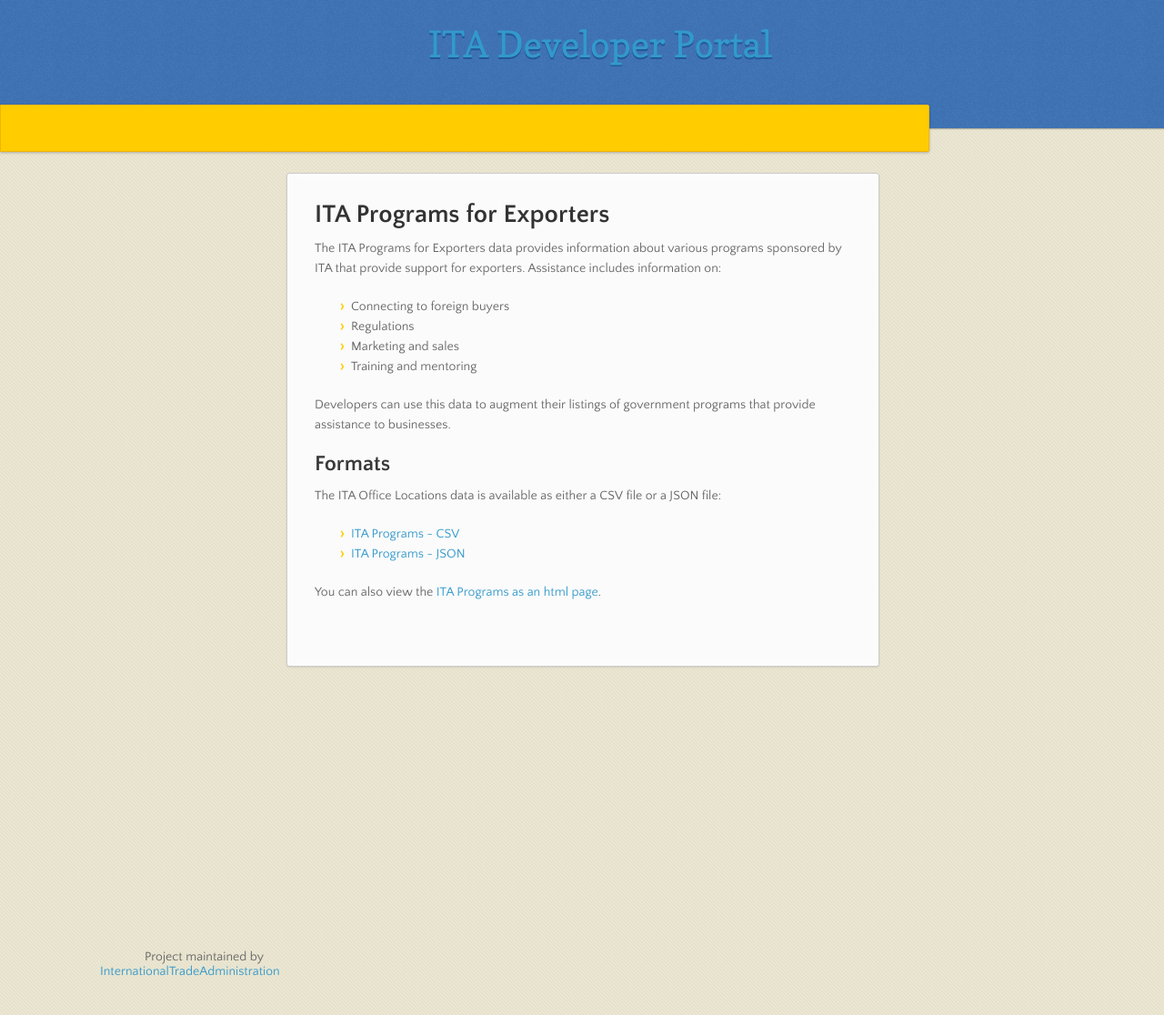
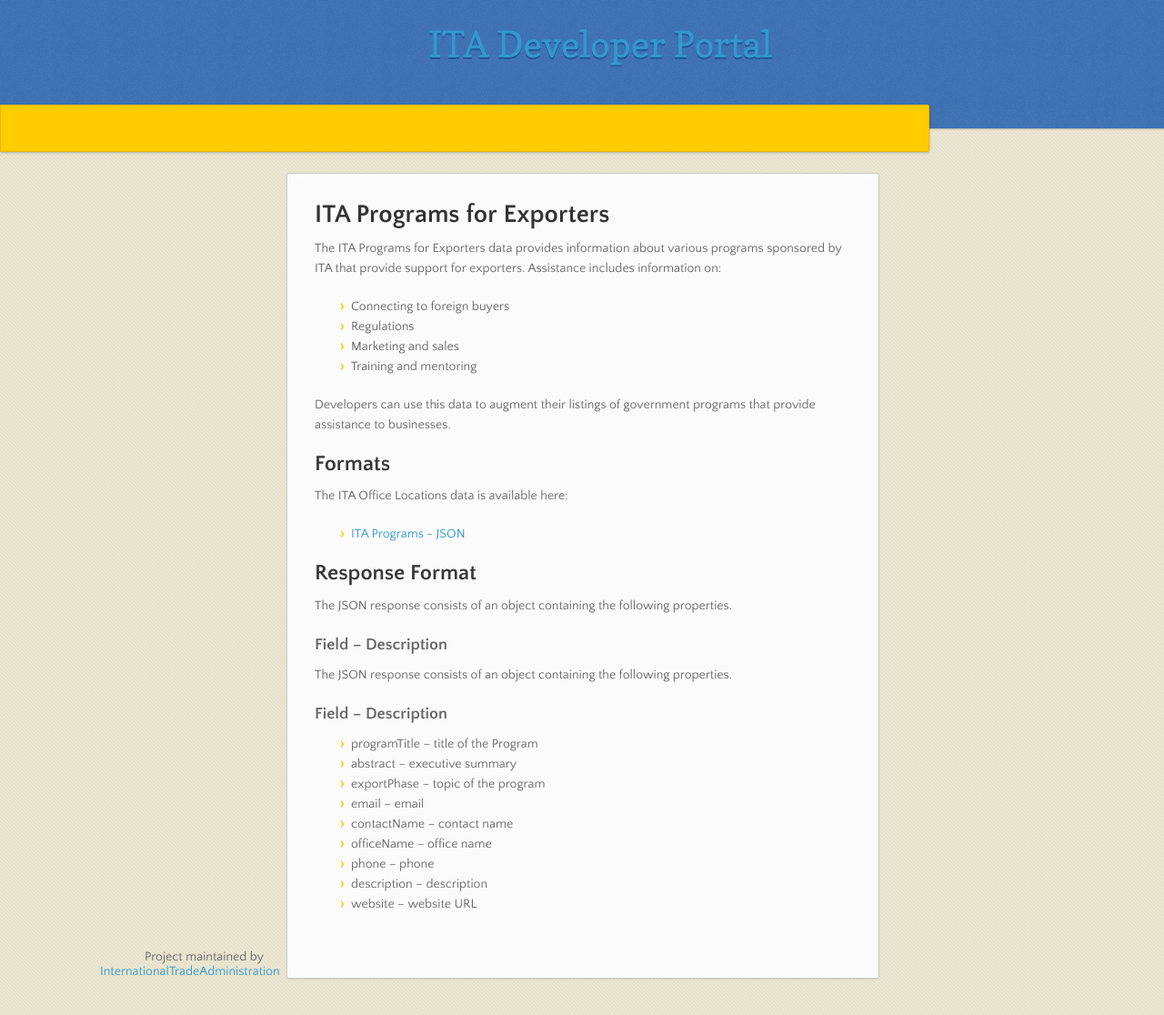
Before and after one commit to InternationalTradeAdministration/developerportal, a Jekyll site: the page built from _posts/2013-08-21-ita-programs.markdown, in a window 1280 px wide and 1116 px high. Shown: the whole window at 91% size. Built offline with Jekyll 4.4.1, drawn with Linux system fonts in a browser that asks for light colours; nearby versions of some CDN libraries.

Commit message:
Update 2013-08-21-ita-programs.markdown

```diff
--- a/_posts/2013-08-21-ita-programs.markdown
+++ b/_posts/2013-08-21-ita-programs.markdown
@@ -16,8 +16,22 @@ Developers can use this data to augment their listings of government programs th
 
 ##Formats
 
-The ITA Office Locations data is available as either a CSV file or a JSON file:
-* [ITA Programs - CSV](/data/ita_programs.csv)
+The ITA Office Locations data is available here:
 * [ITA Programs - JSON](/data/ita_programs.json)
 
-You can also view the [ITA Programs as an html page](/data/ita_programs.html).
+##Response Format
+The JSON response consists of an object containing the following properties.
+
+###Field -- Description
+The JSON response consists of an object containing the following properties.
+
+###Field -- Description
+* programTitle -- title of the Program
+* abstract -- executive summary
+* exportPhase -- topic of the program
+* email	-- email
+* contactName -- contact name
+* officeName -- office name
+* phone -- phone
+* description -- description
+* website -- website URL
```
